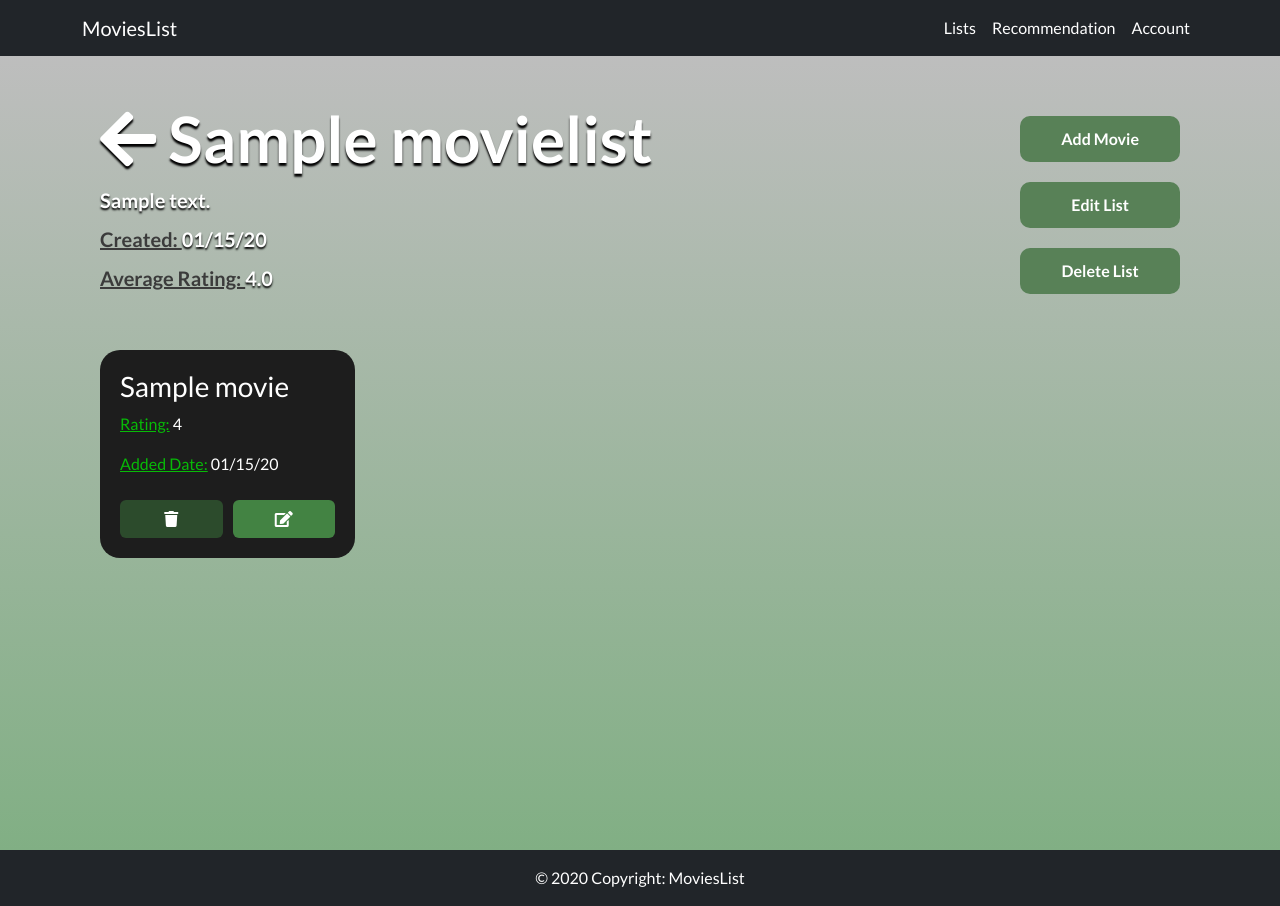
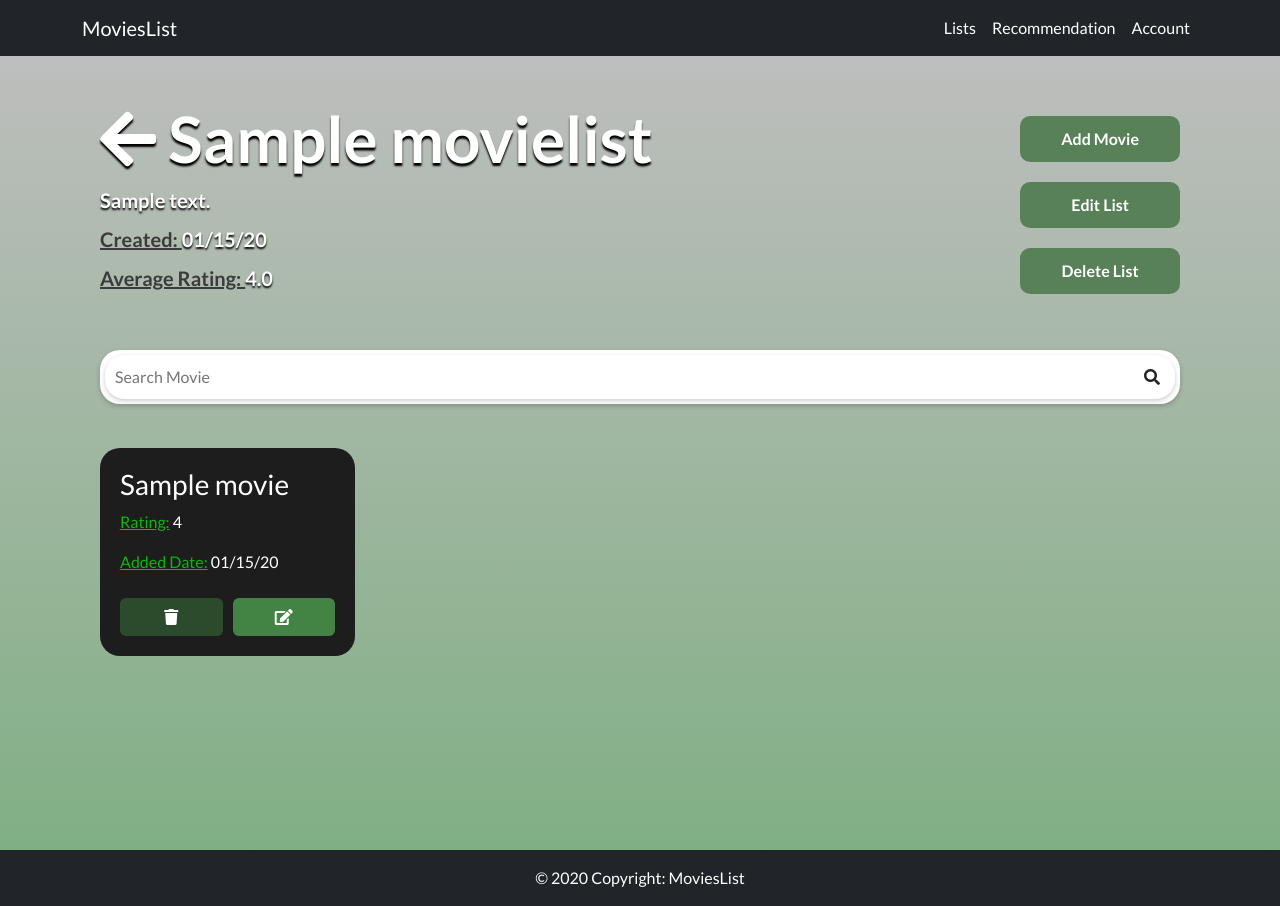
Before and after one commit to Pandre19/MovieList, a PHP site: page /singleList.php?listId=1 in a window 1280 px wide. Run offline with PHP 8.4, Linux system fonts and the light colour scheme; the visitor is signed in with stand-in values (Sample User, id 1); tables that the repository leaves empty hold one stand-in row (values such as "Sample post"); some libraries are stand-ins or nearby versions.

Commit message:
18: Searching Movie

```diff
--- a/css/singleList.css
+++ b/css/singleList.css
@@ -31,7 +31,7 @@
     flex-direction: row;
     justify-content: space-between;
     align-items: center;
-    gap: 30px;
+    gap: 20px;
     /* background-color: blue; */
   }
 
@@ -130,3 +130,42 @@
     color: rgb(7, 187, 7);
     text-decoration: underline;
   }
+
+/* search bar */
+.search-container {
+  display: flex;
+  align-items: center;
+  background-color: #fff;
+  border-radius: 20px;
+  padding: 5px;
+  box-shadow: 0 2px 5px rgba(0, 0, 0, 0.2);
+  width: 100%;
+
+}
+
+.search-bar {
+  border: none;
+  background-color: transparent;
+  outline: none;
+  padding: 5px;
+  font-size: 16px;
+  border-radius: 20px 0 0 20px;
+  width: 100%;
+  color: black;
+}
+
+button {
+  border: none;
+  background-color: transparent;
+  outline: none;
+  padding: 5px 10px;
+  cursor: pointer;
+  border-radius: 0 20px 20px 0;
+}
+
+button i {
+  display: flex;
+  align-items: center;
+  justify-content: center;
+  height: 100%;
+}
--- a/inc/Utility/MovieDAO.class.php
+++ b/inc/Utility/MovieDAO.class.php
@@ -20,6 +20,16 @@ class MovieDAO   {
         $selectSQL = "SELECT * FROM Movie WHERE list_id = :listId ORDER BY movie_added_date DESC;";
         self::$db->query($selectSQL);
         self::$db->bind(":listId", $listId);
+        self::$db->execute();
+        return self::$db->getResultSet();
+    }
+
+    //For the search bar
+    static function searchMovies($listId, $searchTitle) {
+        $selectSQL = "SELECT * FROM Movie WHERE list_id = :listId AND movie_name LIKE :movieName ORDER BY movie_added_date DESC;";
+        self::$db->query($selectSQL);
+        self::$db->bind(":listId", $listId);
+        self::$db->bind(":movieName", '%' . $searchTitle . '%');
         self::$db->execute();
         return self::$db->getResultSet();
     }
--- a/singleList.php
+++ b/singleList.php
@@ -20,6 +20,8 @@ $moviesArray = null;
 $movieId = null;
 $movieName = null;
 $movieRating = null;
+
+$searchBarValue = "";
 
 if (LoginManager::verifyLogin()) {
     Page::header("MoviesLists", true, "singleList.css");
@@ -72,12 +74,22 @@ if (LoginManager::verifyLogin()) {
                 header("Location: ".$_SERVER['PHP_SELF'] . "?listId=" . $_GET['listId']);
                 exit;
             }
+        //Edit Movie
         } else if($_POST['action'] == 'editMovie'){
             $validation_errors=Validate::validateAddMovieForm();
             if(empty($validation_errors)){
                 MovieDAO::updateMovie($_POST['movie_name'], $_POST['movie_rating'], $movieId);
                 header("Location: ".$_SERVER['PHP_SELF'] . "?listId=" . $_GET['listId']);
                 exit;
+            }
+        //Searching
+        } else if($_POST['action'] == 'search'){
+            $searchConcept = trim($_POST['searchConcept']);
+            $searchBarValue = $searchConcept;
+            if($searchConcept == ''){
+                $moviesArray = MovieDAO::getMovies($_GET['listId']);
+            } else {
+                $moviesArray = MovieDAO::searchMovies($_GET['listId'], $searchConcept);
             }
         }
     }
@@ -113,12 +125,17 @@ $dummy_data = array("title" => "Watch List", "description" => "Movies to watch l
                     <span>Average Rating: </span>
                     <?php
                         //Calculate Average Rating from all the movies rating
+                        if(count($moviesArray) == 0) {
+                            echo "...";
+                        } else {
                             $average_rating = 0;
                             foreach($moviesArray as $Movie){
                                 $average_rating += intval($Movie->getMovieRating());
                             }
                             $average_rating = $average_rating / count($moviesArray);
                             echo number_format($average_rating, 1);
+                        }
+
                     ?>
                 </p>
             </div>
@@ -136,14 +153,29 @@ $dummy_data = array("title" => "Watch List", "description" => "Movies to watch l
             </div>
         </div>
 
+        <div class="search-container mb-4">
+            <form class="search-container" action="" method="post">
+                <input type="hidden" name="action" value="search">
+                <input class="search-bar" name="searchConcept" type="text" placeholder="Search Movie" value=<?= $searchBarValue ?>>
+                <button type="submit"><i class="fas fa-search text-dark"></i></button>
+            </form>
+        </div>
+
         <div class="movies-container">
             <?php
                 //Displaying the movies
                 if(isset($moviesArray)) {
                     if(count($moviesArray) == 0) {
+                        if($searchBarValue == '') {
                             echo "<h3>
                                 Please add a new Movie
                             </h3>";
+                        } else {
+                            echo "<h3>
+                                No movie found
+                            </h3>";
+                        }
+
                     } else {
                         foreach($moviesArray as $Movie){
                             echo '<div class="movie-container">';
```
Also changed, not shown: 1 other file. Lines whose indentation alone changed are shown as unchanged.
